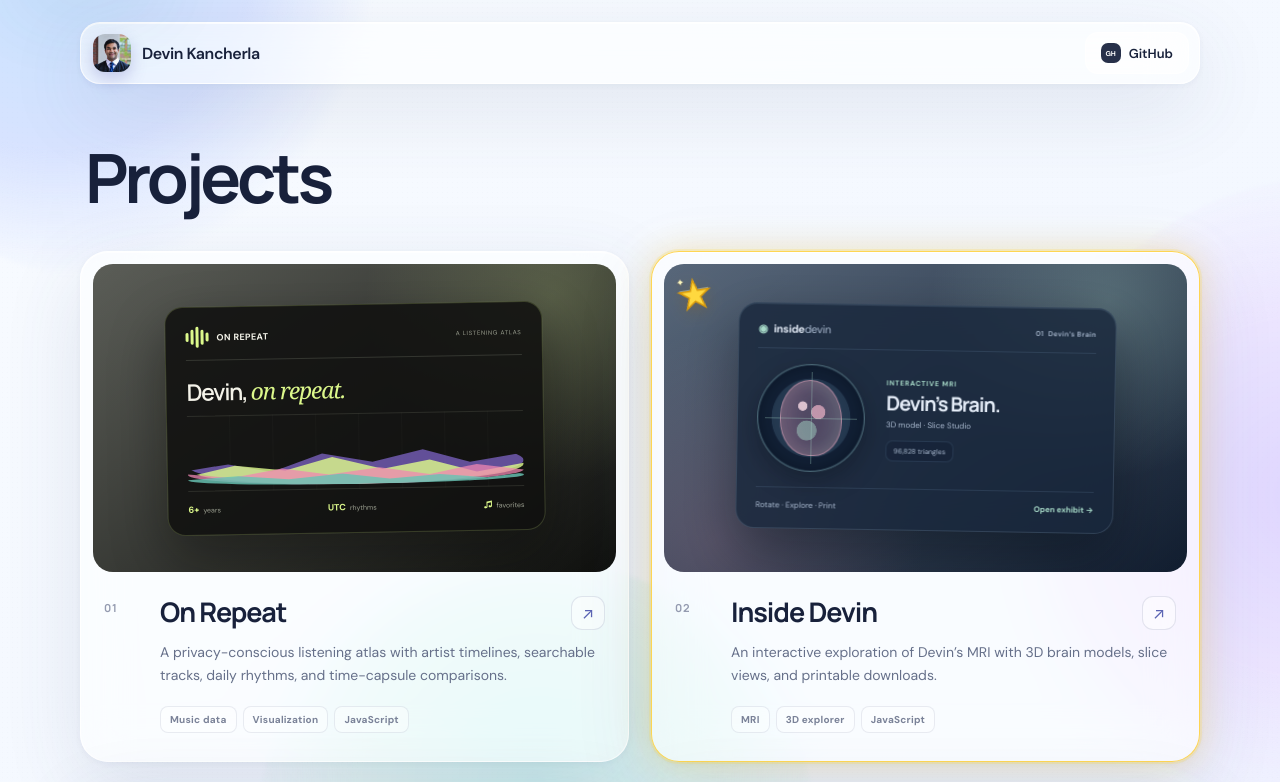
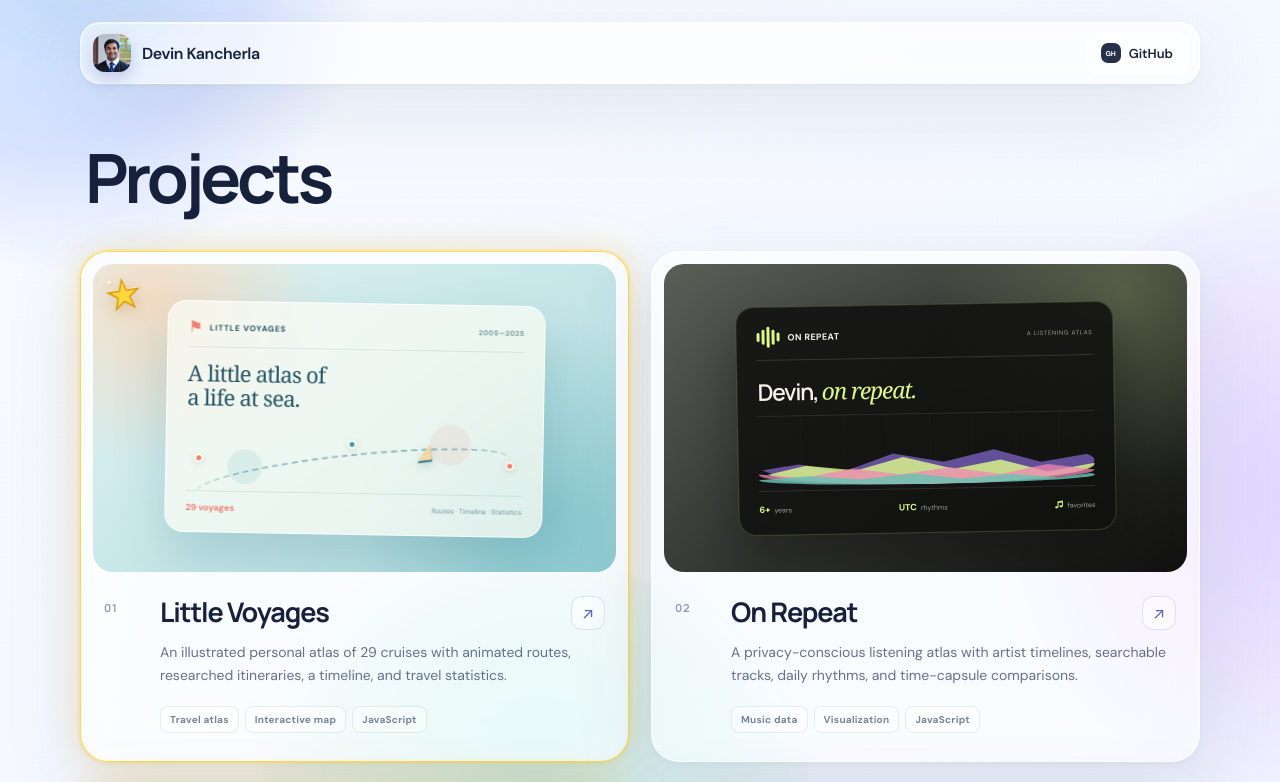
Before and after one commit to dev1niscool/dev1niscool.github.io, a plain HTML site: page index.html in a window 1280 px wide. Shown: the top 782 px of the page. Drawn offline with Linux system fonts and the light colour scheme.

Commit message:
Add Little Voyages favorite project

```diff
--- a/index.html
+++ b/index.html
@@ -72,6 +72,38 @@
         </div>
 
         <div class="project-grid">
+          <article class="project-card project-favorite glass reveal-card">
+            <span class="favorite-star" aria-label="Favorite project" title="Favorite project"><span aria-hidden="true">★</span></span>
+            <a
+              class="project-preview preview-voyages"
+              href="https://dev1niscool.github.io/little-voyages/"
+              target="_blank"
+              rel="noreferrer"
+              aria-label="Open Little Voyages cruise atlas"
+            >
+              <div class="voyages-panel" aria-hidden="true">
+                <div class="voyages-head"><span><i>⚑</i><b>LITTLE VOYAGES</b></span><small>2005—2025</small></div>
+                <div class="voyages-title">A little atlas of<br />a life at sea.</div>
+                <div class="voyages-route">
+                  <span class="voyages-port port-one"></span><span class="voyages-port port-two"></span><span class="voyages-port port-three"></span>
+                  <i class="voyages-line"></i><b class="voyages-ship">◢</b>
+                </div>
+                <div class="voyages-stats"><b>29 voyages</b><span>Routes · Timeline · Statistics</span></div>
+              </div>
+            </a>
+            <div class="project-info">
+              <div class="project-number">01</div>
+              <div class="project-copy">
+                <div class="project-title-line">
+                  <h3>Little Voyages</h3>
+                  <a class="arrow-link" href="https://dev1niscool.github.io/little-voyages/" target="_blank" rel="noreferrer" aria-label="Visit Little Voyages cruise atlas">↗</a>
+                </div>
+                <p>An illustrated personal atlas of 29 cruises with animated routes, researched itineraries, a timeline, and travel statistics.</p>
+                <div class="tag-list"><span>Travel atlas</span><span>Interactive map</span><span>JavaScript</span></div>
+              </div>
+            </div>
+          </article>
+
           <article class="project-card glass reveal-card">
             <a
               class="project-preview preview-spotify"
@@ -92,7 +124,7 @@
               </div>
             </a>
             <div class="project-info">
-              <div class="project-number">01</div>
+              <div class="project-number">02</div>
               <div class="project-copy">
                 <div class="project-title-line">
                   <h3>On Repeat</h3>
@@ -128,7 +160,7 @@
               </div>
             </a>
             <div class="project-info">
-              <div class="project-number">02</div>
+              <div class="project-number">03</div>
               <div class="project-copy">
                 <div class="project-title-line">
                   <h3>Inside Devin</h3>
@@ -159,7 +191,7 @@
               </div>
             </a>
             <div class="project-info">
-              <div class="project-number">03</div>
+              <div class="project-number">04</div>
               <div class="project-copy">
                 <div class="project-title-line">
                   <h3>Stremio Live TV</h3>
@@ -189,7 +221,7 @@
               </div>
             </a>
             <div class="project-info">
-              <div class="project-number">04</div>
+              <div class="project-number">05</div>
               <div class="project-copy">
                 <div class="project-title-line">
                   <h3>Clearpage</h3>
@@ -218,7 +250,7 @@
               </div>
             </a>
             <div class="project-info">
-              <div class="project-number">05</div>
+              <div class="project-number">06</div>
               <div class="project-copy">
                 <div class="project-title-line">
                   <h3>Inde — News Tracker</h3>
@@ -257,7 +289,7 @@
               </div>
             </a>
             <div class="project-info">
-              <div class="project-number">06</div>
+              <div class="project-number">07</div>
               <div class="project-copy">
                 <div class="project-title-line">
                   <h3>M3U Playlist Scanner</h3>
@@ -297,7 +329,7 @@
               </div>
             </a>
             <div class="project-info">
-              <div class="project-number">07</div>
+              <div class="project-number">08</div>
               <div class="project-copy">
                 <div class="project-title-line">
                   <h3>Autonomic Pharmacology Lab</h3>
@@ -332,7 +364,7 @@
               </div>
             </a>
             <div class="project-info">
-              <div class="project-number">08</div>
+              <div class="project-number">09</div>
               <div class="project-copy">
                 <div class="project-title-line">
                   <h3>Market Signals</h3>
@@ -367,7 +399,7 @@
               </div>
             </a>
             <div class="project-info">
-              <div class="project-number">09</div>
+              <div class="project-number">10</div>
               <div class="project-copy">
                 <div class="project-title-line">
                   <h3>GLP-1 Concentration Plotter</h3>
@@ -396,7 +428,7 @@
               </div>
             </a>
             <div class="project-info">
-              <div class="project-number">10</div>
+              <div class="project-number">11</div>
               <div class="project-copy">
                 <div class="project-title-line">
                   <h3>FanterFootbah Treasurer</h3>
@@ -423,7 +455,7 @@
               </div>
             </a>
             <div class="project-info">
-              <div class="project-number">11</div>
+              <div class="project-number">12</div>
               <div class="project-copy">
                 <div class="project-title-line">
                   <h3>IDR Arbitration Tool</h3>
@@ -451,7 +483,7 @@
               </div>
             </a>
             <div class="project-info">
-              <div class="project-number">12</div>
+              <div class="project-number">13</div>
               <div class="project-copy">
                 <div class="project-title-line">
                   <h3>GLP-1 Evidence Atlas</h3>
@@ -479,7 +511,7 @@
               </div>
             </a>
             <div class="project-info">
-              <div class="project-number">13</div>
+              <div class="project-number">14</div>
               <div class="project-copy">
                 <div class="project-title-line">
                   <h3>Instagram Unfollower Checker</h3>
--- a/styles.css
+++ b/styles.css
@@ -114,6 +114,13 @@ main, footer { width: min(1120px, calc(100% - 40px)); margin-inline: auto; }
 .favorite-key { width: max-content; max-width: 100%; display: flex; align-items: center; gap: 10px; margin: 36px auto 0; padding: 10px 15px; border-color: rgba(255,205,46,.48); border-radius: 15px; color: #7e6b29; }
 .favorite-key > span { color: #ffd83f; font-family: Arial, sans-serif; font-size: 23px; line-height: 1; -webkit-text-stroke: 1px #d99a0b; filter: drop-shadow(0 2px 3px rgba(157,99,0,.2)); transform: rotate(-8deg); }
 .favorite-key p { margin: 0; font-size: 12px; letter-spacing: .01em; }.favorite-key strong { color: #62511b; }
+
+.preview-voyages { background: radial-gradient(circle at 12% 12%, rgba(255,196,150,.66), transparent 31%), radial-gradient(circle at 88% 82%, rgba(67,164,174,.38), transparent 38%), linear-gradient(145deg, #d8f0ef, #a8d7dc); }
+.voyages-panel { width: 82%; max-width: 378px; padding: 18px 20px; border: 1px solid rgba(255,255,255,.85); border-radius: 19px; color: #245263; background: rgba(250,252,244,.74); box-shadow: 0 24px 54px rgba(35,103,116,.2); backdrop-filter: blur(15px); transform: rotate(1deg); }
+.voyages-head { display: flex; align-items: center; justify-content: space-between; gap: 12px; padding-bottom: 11px; border-bottom: 1px solid rgba(47,123,137,.13); }.voyages-head > span { display: flex; align-items: center; gap: 7px; }.voyages-head i { color: #ef806f; font-size: 16px; font-style: normal; line-height: 1; }.voyages-head b { font-size: 8px; letter-spacing: .11em; }.voyages-head small { color: #73939b; font-size: 7px; font-weight: 700; letter-spacing: .06em; }
+.voyages-title { margin: 14px 0 5px; font-family: Georgia, serif; font-size: 22px; line-height: 1.08; letter-spacing: -.035em; }
+.voyages-route { position: relative; height: 76px; margin: 0 -3px; overflow: hidden; background: radial-gradient(circle at 18% 68%, rgba(67,164,174,.12) 0 17px, transparent 18px), radial-gradient(circle at 78% 35%, rgba(239,128,111,.1) 0 20px, transparent 21px); }.voyages-line { position: absolute; left: 12px; right: 13px; top: 37px; height: 43px; border-top: 2px dashed rgba(47,123,137,.48); border-radius: 50%; transform: rotate(-7deg); }.voyages-port { position: absolute; z-index: 2; width: 9px; height: 9px; border: 2px solid #fafcf4; border-radius: 50%; background: #ef806f; box-shadow: 0 2px 7px rgba(100,86,62,.18); }.port-one { left: 11px; top: 39px; }.port-two { left: 48%; top: 23px; background: #3f9eaa; }.port-three { right: 11px; top: 42px; }.voyages-ship { position: absolute; z-index: 3; left: 68%; top: 25px; color: #f3d7a3; font-size: 18px; line-height: 1; text-shadow: 0 2px 0 #367e89, 0 5px 8px rgba(35,103,116,.24); transform: rotate(-8deg); }
+.voyages-stats { display: flex; align-items: center; justify-content: space-between; gap: 10px; padding-top: 10px; border-top: 1px solid rgba(47,123,137,.13); }.voyages-stats b { color: #ef806f; font-size: 9px; }.voyages-stats span { color: #73939b; font-size: 7px; }
 
 .preview-spotify { background: radial-gradient(circle at 88% 10%, rgba(220,248,139,.2), transparent 35%), linear-gradient(145deg, #24271f, #10110f); }
 .spotify-panel { width: 82%; max-width: 378px; padding: 19px 20px; border: 1px solid rgba(220,248,139,.18); border-radius: 18px; color: #f4f3e9; background: rgba(16,17,15,.88); box-shadow: 0 24px 54px rgba(7,8,6,.4); transform: rotate(-1deg); }
@@ -285,7 +292,7 @@ footer > a:last-child { font-weight: 700; color: #5b6382; }
   .pupil-gauge::before { width: 68px; height: 68px; }
   .pupil-gauge span { width: 36px; height: 36px; }
   .market-panel { width: 88%; }
-  .spotify-panel, .mri-panel, .stremio-panel, .clearpage-panel, .inde-panel { width: 88%; padding: 17px; }
+  .voyages-panel, .spotify-panel, .mri-panel, .stremio-panel, .clearpage-panel, .inde-panel { width: 88%; padding: 17px; }
   .mri-body { grid-template-columns: 100px minmax(0,1fr); gap: 12px; }
   .mri-scan { width: 96px; height: 96px; }.mri-scan i { top: 47px; }.mri-scan b { left: 47px; }
   .scanner-panel { width: 88%; padding: 17px; }
```
